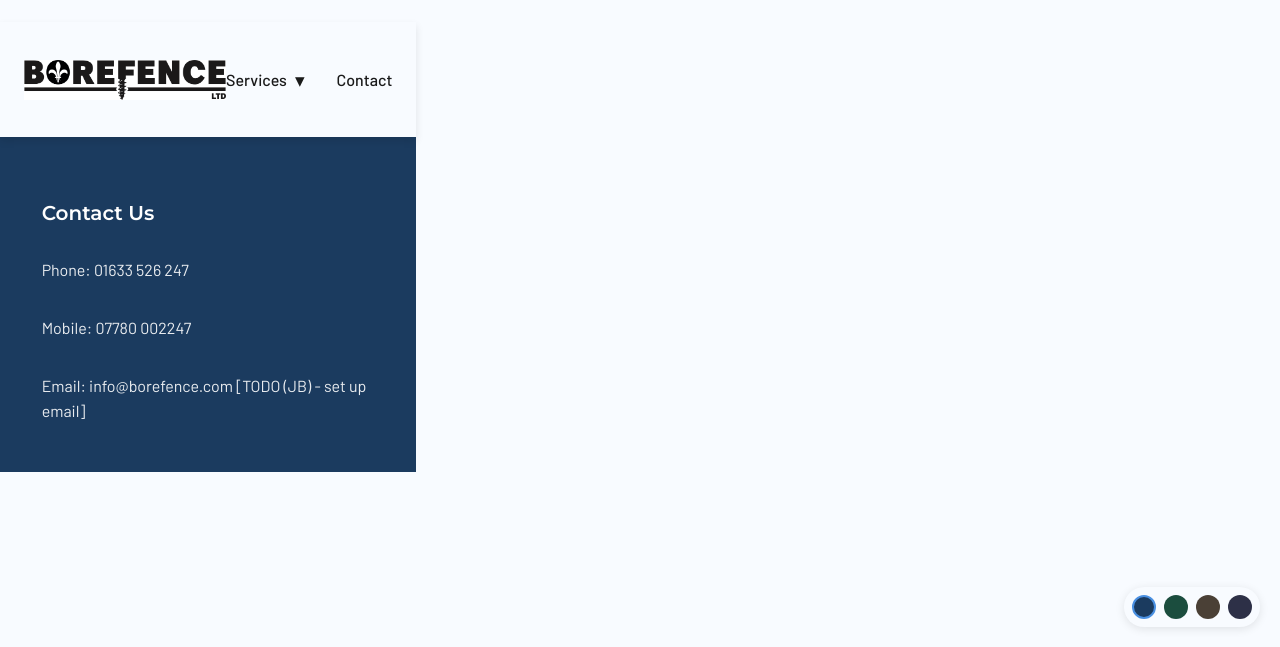
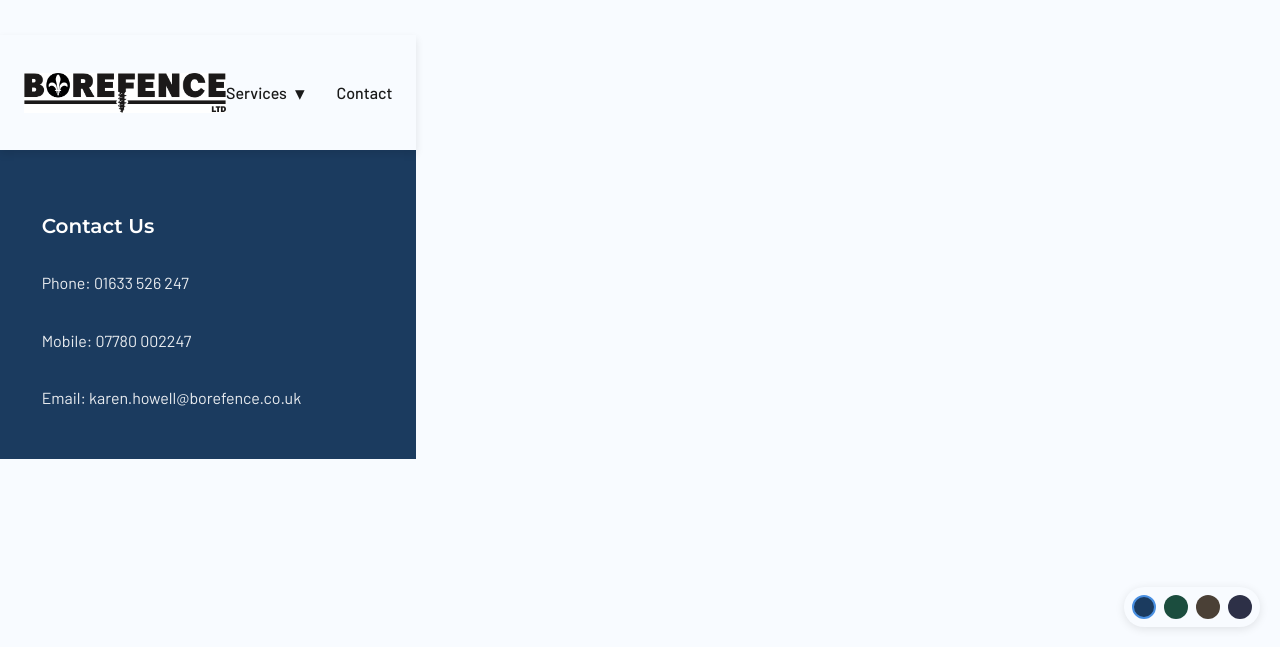
Before and after one commit to jamesbrittan/borefence, a React (Vite) app: page /services/reviews in a window 1280 px wide. Shown: the part 153-800 px from the top of the page. Built offline with nearby package versions, Linux system fonts and the light colour scheme.

Commit message:
add email address

```diff
--- a/src/components/Footer/Footer.jsx
+++ b/src/components/Footer/Footer.jsx
@@ -44,7 +44,7 @@ const Footer = () => {
           <FooterTitle>Contact Us</FooterTitle>
           <FooterText>Phone: 01633 526 247</FooterText>
           <FooterText>Mobile: 07780 002247</FooterText>
-          <FooterText>Email: info@borefence.com [TODO (JB) - set up email]</FooterText>
+          <FooterText>Email: karen.howell@borefence.co.uk</FooterText>
         </FooterSection>
       </FooterContent>
     </FooterContainer>
```
